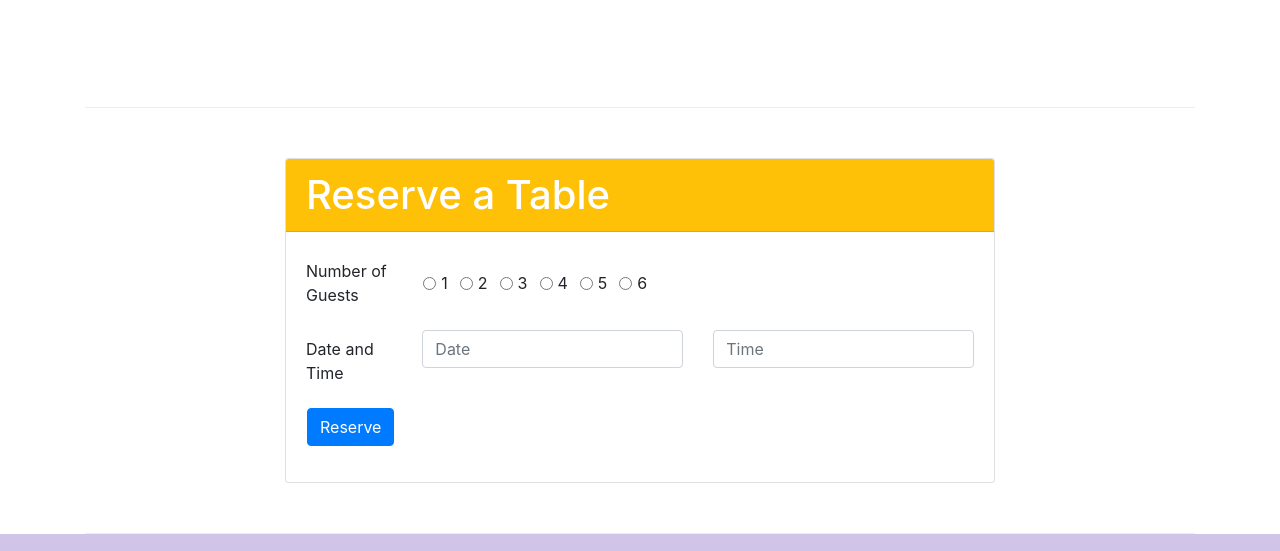
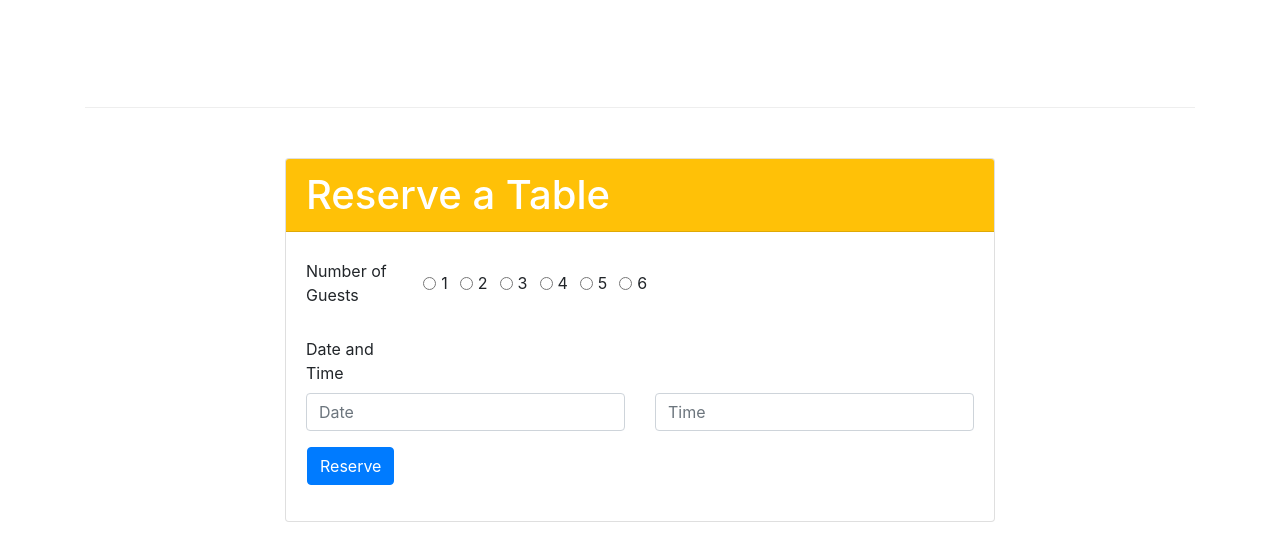
Before and after one commit to susxn/Confusion, a website: page index.html in a window 1280 px wide. Shown: the part 1426-1977 px from the top of the page. Drawn offline with nearby package versions, Linux system fonts and the light colour scheme.

Commit message:
assignment 2 update

```diff
--- a/index.html
+++ b/index.html
@@ -173,10 +173,11 @@
 
                             <div class="form-group row">
                                 <label for="inputEmail3" class="col-sm-2 col-form-label"> Date and Time</label>
-                                <div class="col">
+                                <div class="col-12"></div>
+                                <div class="col-12 col-sm-6 col-md-6 col-lg-6 col-xl-6">
                                     <input type="text" class="form-control" placeholder="Date">
                                 </div>
-                                <div class="col">
+                                <div class="col-12 col-sm-6 col-md-6 col-lg-6 col-xl-6">
                                     <input type="text" class="form-control" placeholder="Time">
                                 </div>
 
```
